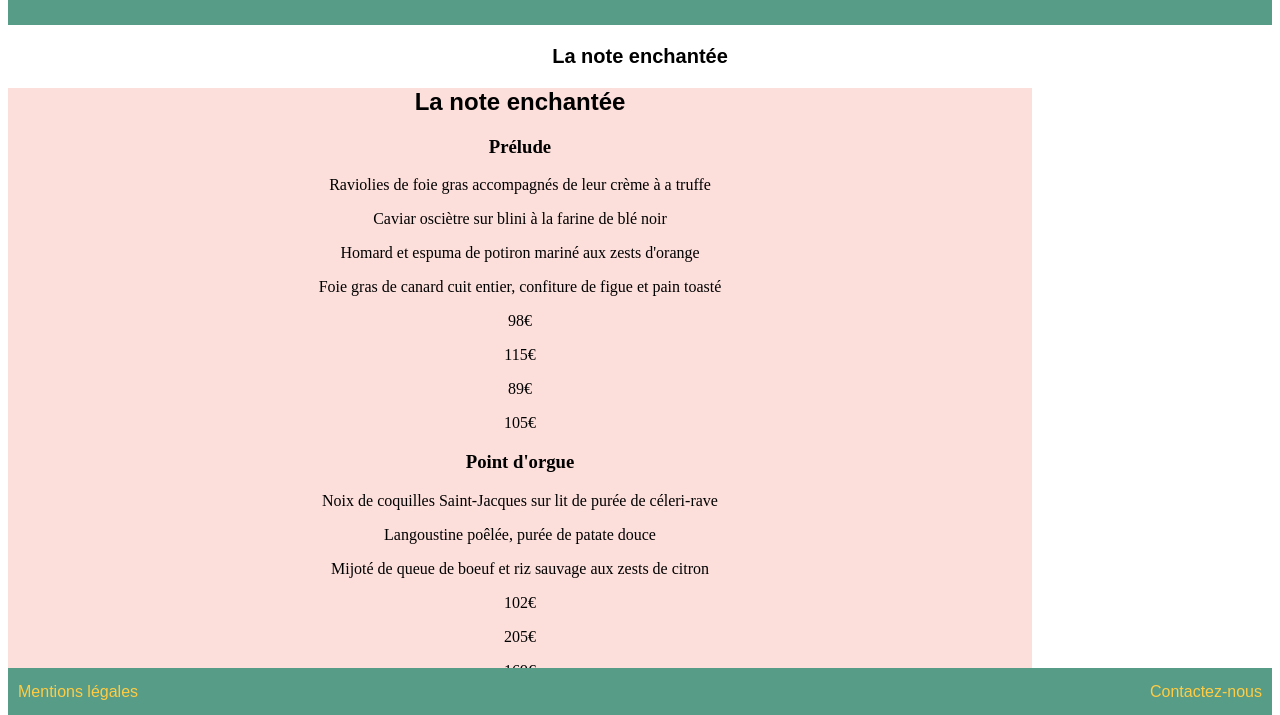
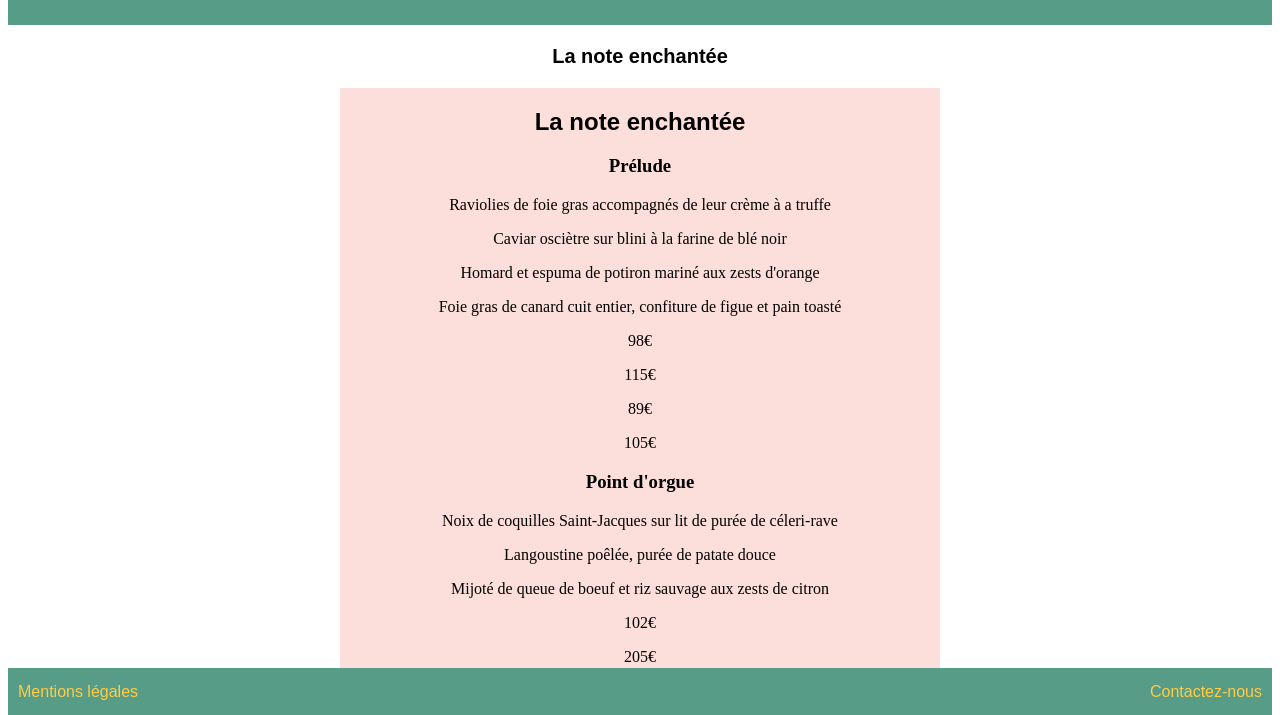
Before and after one commit to Sandrine-dev/OpenclassroomProject3, a website: page Menu1.html in a window 1280 px wide. Shown: the part 84-799 px from the top of the page. Drawn offline with Linux system fonts and the light colour scheme; a web font is replaced by a local one.

Commit message:
centrage du menu

```diff
--- a/Menu1.html
+++ b/Menu1.html
@@ -13,6 +13,7 @@
         <h1>ohmyfood</h1>
     </header>
 
+    <div class="Menu">
         <div class="Titre">
             <p>La note enchantée</p>
         </div>
@@ -62,6 +63,7 @@
             <h2>La note enchantée</h2>
 
         </section>
+    </div>
 
     <!--pied de page avec les liens-->
     <footer>
--- a/Style.scss
+++ b/Style.scss
@@ -292,7 +292,7 @@ button
 {
     background-color: $Peche;
     margin-bottom: 60px;
-    width: 1024px;
+    width: 600px;
     text-align: center;
     h2{
         font-family: Devonshire-Regular, Arial, Helvetica, sans-serif;}
```
Also changed, not shown: Menu2.html (+2 -0 lines), Menu3.html (+3 -0 lines), Menu4.html (+2 -0 lines), Style.css. Lines whose indentation alone changed are shown as unchanged.
